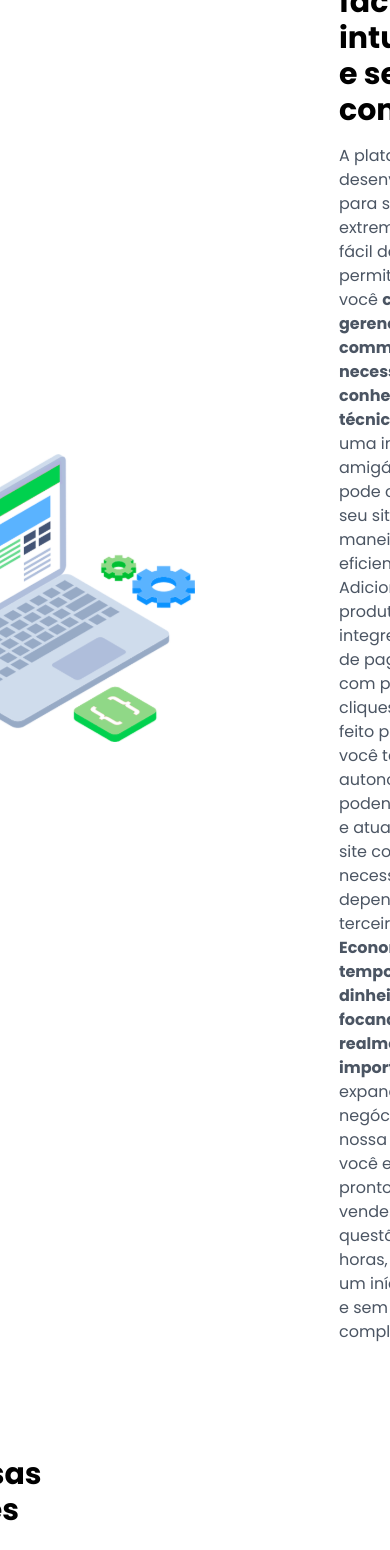
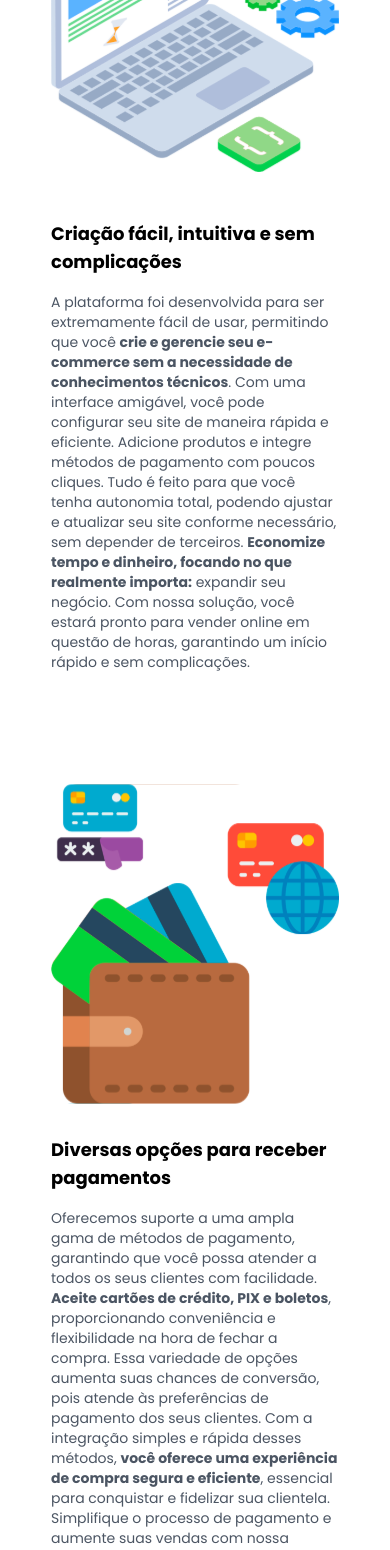
Before and after one commit to carolliie/lugenius_web, a React (Vite) app in the folder web/: page / in a window 390 px wide. Shown: the part 1594-3144 px from the top of the page. Built offline with nearby package versions, Linux system fonts and the light colour scheme.

Commit message:
fix: mobile functionalities alignment & images

```diff
--- a/web/src/components/Abas/Funcionalidades.jsx
+++ b/web/src/components/Abas/Funcionalidades.jsx
@@ -5,85 +5,89 @@ import Sobre from './Sobre';
 export default function Funcionalidades() {
     return (
         <div className="flex flex-col items-center justify-between space-y-8">
-            <div className="flex items-center justify-center w-3/5 space-x-36 space-y-20 mb-20">
-                <img src="src/assets/img/icone1.svg" alt="laptop" className="h-80 mb-4" />
-                <div className="w-1/2">
-                    <h2 className="text-start text-3xl font-bold mb-4">Criação fácil, intuitiva e sem complicações</h2>
-                    <p className="text-start text-gray-600">
+            <div className="flex flex-col lg:flex-row items-center justify-center w-3/5 mb-20 space-y-8 lg:space-y-0 lg:space-x-36">
+                <img src="src/assets/img/icone1.svg" alt="laptop" className="h-80" />
+                <div className="w-full lg:w-1/2 text-center lg:text-left max-[640px]:text-start">
+                    <h2 className="text-3xl font-bold mb-4 max-[640px]:text-lg">Criação fácil, intuitiva e sem complicações</h2>
+                    <p className="text-gray-600 max-[640px]:text-sm">
                         A plataforma foi desenvolvida para ser extremamente fácil de usar, permitindo que você <strong>crie e gerencie seu e-commerce sem a necessidade de conhecimentos técnicos</strong>. Com uma interface amigável, você pode configurar seu site de maneira rápida e eficiente. Adicione produtos e integre métodos de pagamento com poucos cliques.
                         Tudo é feito para que você tenha autonomia total, podendo ajustar e atualizar seu site conforme necessário, sem depender de terceiros. <strong>Economize tempo e dinheiro, focando no que realmente importa:</strong> expandir seu negócio. Com nossa solução, você estará pronto para vender online em questão de horas, garantindo um início rápido e sem complicações.
                     </p>
                 </div>
             </div>
 
-            <div className="flex items-center justify-center w-3/5 space-x-36 space-y-20 mb-20">
-                <div className="w-1/2">
-                    <h2 className="text-start text-3xl font-bold mb-4">Diversas opções para receber pagamentos</h2>
-                    <p className="text-start text-gray-600">
+            <div className="flex flex-col lg:flex-row items-center justify-center w-3/5 mb-20 space-y-8 lg:space-y-0 lg:space-x-36">
+                <img src="src/assets/img/icone2.svg" alt="laptop" className="h-80 lg:hidden" />
+                <div className="w-full lg:w-1/2 text-center lg:text-left lg:order-first max-[640px]:text-start">
+                    <h2 className="text-3xl font-bold mb-4 max-[640px]:text-lg">Diversas opções para receber pagamentos</h2>
+                    <p className="text-gray-600 max-[640px]:text-sm">
                         Oferecemos suporte a uma ampla gama de métodos de pagamento, garantindo que você possa atender a todos os seus clientes com facilidade. <strong>Aceite cartões de crédito, PIX e boletos</strong>, proporcionando conveniência e flexibilidade na hora de fechar a compra.
                         Essa variedade de opções aumenta suas chances de conversão, pois atende às preferências de pagamento dos seus clientes. Com a integração simples e rápida desses métodos, <strong>você oferece uma experiência de compra segura e eficiente</strong>, essencial para conquistar e fidelizar sua clientela. Simplifique o processo de pagamento e aumente suas vendas com nossa solução abrangente de e-commerce.
                     </p>
                 </div>
-                <img src="src/assets/img/icone2.svg" alt="laptop" className="h-80 mb-4" />
+                <img src="src/assets/img/icone2.svg" alt="laptop" className="h-80 max-[640px]:hidden" />
             </div>
 
-            <div className="flex items-center justify-center w-3/5 space-x-36 space-y-20 mb-20">
-                <img src="src/assets/img/icone3.svg" alt="laptop" className="h-80 mb-4" />
-                <div className="w-1/2">
-                    <h2 className="text-start text-3xl font-bold mb-4">Cálculo de envio automático</h2>
-                    <p className="text-start text-gray-600">
+            <div className="flex flex-col lg:flex-row items-center justify-center w-3/5 mb-20 space-y-8 lg:space-y-0 lg:space-x-36">
+                <img src="src/assets/img/icone3.svg" alt="laptop" className="h-80" />
+                <div className="w-full lg:w-1/2 text-center lg:text-left max-[640px]:text-start">
+                    <h2 className="text-3xl font-bold mb-4 max-[640px]:text-lgv">Cálculo de envio automático</h2>
+                    <p className="text-gray-600 max-[640px]:text-sm">
                         Facilite a logística do seu e-commerce com um sistema de cálculo de envio automatizado. Calculamos automaticamente os custos de envio com base no peso, dimensões e destino dos produtos, oferecendo aos seus clientes uma <strong>estimativa precisa e imediata dos custos de entrega.</strong>
                         Essa funcionalidade elimina a necessidade de cálculos manuais, <strong>reduzindo erros</strong> e garantindo que seus clientes tenham uma experiência de compra transparente e sem surpresas. Ao fornecer informações claras e precisas sobre o frete, você melhora a confiança do cliente e aumenta as chances de conversão. Simplifique a gestão de envios e ofereça um serviço eficiente e profissional com nossa solução de e-commerce.
                     </p>
                 </div>
             </div>
 
-            <div className="flex items-center justify-center w-3/5 space-x-36 space-y-20 mb-20">
-                <div className="w-1/2">
-                    <h2 className="text-start text-3xl font-bold mb-4">Relatório de vendas detalhados</h2>
-                    <p className="text-start text-gray-600">
+            <div className="flex flex-col lg:flex-row items-center justify-center w-3/5 mb-20 space-y-8 lg:space-y-0 lg:space-x-36">
+                <div className="w-full lg:w-1/2 text-center lg:text-left lg:order-first max-[640px]:text-start">
+                    <img src="src/assets/img/icone4.svg" alt="laptop" className="h-80 lg:hidden" />
+                    <h2 className="text-3xl font-bold mb-4 max-[640px]:text-lg">Relatório de vendas detalhados</h2>
+                    <p className="text-gray-600 max-[640px]:text-sm">
                         Mantenha-se informado e <strong>tome decisões estratégicas</strong> com nossos relatórios de vendas detalhados. Nossa plataforma oferece análises abrangentes do desempenho do seu e-commerce, permitindo que você acompanhe as vendas, identifique tendências e entenda o comportamento dos clientes.
                         Com gráficos intuitivos e dados precisos, você pode facilmente monitorar o progresso do seu negócio, ajustar suas estratégias e maximizar suas oportunidades de crescimento. Os relatórios incluem informações sobre produtos mais vendidos, receita gerada, e padrões de compra, fornecendo insights valiosos para aprimorar suas operações e campanhas de marketing. <strong>Transforme dados em ações concretas</strong> e impulsione o sucesso do seu e-commerce com nossa solução.
                     </p>
                 </div>
-                <img src="src/assets/img/icone4.svg" alt="laptop" className="h-80 mb-4" />
+                <img src="src/assets/img/icone4.svg" alt="laptop" className="h-80 max-[640px]:hidden" />
             </div>
 
-            <div className="flex items-center justify-center w-3/5 space-x-36 space-y-20 mb-20">
-                <img src="src/assets/img/icone5.svg" alt="laptop" className="h-80 mb-4" />
-                <div className="w-1/2">
-                    <h2 className="text-start text-3xl font-bold mb-4">Promoções e cupons de desconto</h2>
-                    <p className="text-start text-gray-600">
+            <div className="flex flex-col lg:flex-row items-center justify-center w-3/5 mb-20 space-y-8 lg:space-y-0 lg:space-x-36">
+                <img src="src/assets/img/icone5.svg" alt="laptop" className="h-80" />
+                <div className="w-full lg:w-1/2 text-center lg:text-left max-[640px]:text-start">
+                    <h2 className="text-3xl font-bold mb-4 max-[640px]:text-lg">Promoções e cupons de desconto</h2>
+                    <p className="text-gray-600 max-[640px]:text-sm">
                         Atraia e retenha clientes com nossa funcionalidade de promoções e cupons de desconto. A plataforma permite que você <strong>crie e gerencie promoções especiais e códigos de desconto de maneira fácil e eficaz.</strong> Personalize suas ofertas para diferentes campanhas, produtos ou períodos específicos, incentivando compras e aumentando a fidelidade do cliente.
                         Com a flexibilidade para ajustar descontos e promoções conforme suas estratégias de marketing, você pode direcionar vendas e aumentar o engajamento dos clientes. Ofereça descontos exclusivos para novos clientes, recompense os clientes fiéis com cupons de fidelidade, e aumente as vendas durante períodos sazonais com promoções atrativas. Maximize suas oportunidades de vendas e <strong>melhore a satisfação do cliente</strong> com nossa solução dinâmica de e-commerce.
                     </p>
                 </div>
             </div>
 
-            <div className="flex items-center justify-center w-3/5 space-x-36 space-y-20 mb-20">
-                <div className="w-1/2">
-                    <h2 className="text-start text-3xl font-bold mb-4">Gestão completa do seu E-commerce</h2>
-                    <p className="text-start text-gray-600">
+            <div className="flex flex-col lg:flex-row items-center justify-center w-3/5 mb-20 space-y-8 lg:space-y-0 lg:space-x-36">
+                <div className="w-full lg:w-1/2 text-center lg:text-left lg:order-first max-[640px]:text-start">
+                    <img src="src/assets/img/icone6.svg" alt="laptop" className="h-80 lg:hidden" />
+                    <h2 className="text-3xl font-bold mb-4 max-[640px]:text-lg">Gestão completa do seu E-commerce</h2>
+                    <p className="text-gray-600 max-[640px]:text-sm">
                         Simplifique a administração do seu negócio com uma solução de gestão completa. <strong>lntegramos todas as ferramentas essenciais para gerenciar vendas, estoque e contas de clientes em um único lugar.</strong> Controle suas operações de maneira eficiente, economizando tempo e reduzindo a complexidade da gestão do seu loja on-line.
                         Com a gestão de vendas, <strong>você pode acompanhar pedidos, processar pagamentos e monitorar o status de entrega com facilidade.</strong> A gestão de estoque permite que você mantenha um controle preciso dos seus produtos. Além disso, gerencie as contas dos seus clientes, facilitando o acompanhamento de históricos de compra e preferências.
                         Nossa solução oferece tudo o que você precisa para operar seu e-commerce de forma integrada e eficiente, permitindo que você se concentre no crescimento do seu negócio.
                     </p>
                 </div>
-                <img src="src/assets/img/icone6.svg" alt="laptop" className="h-80 mb-4" />
+                <img src="src/assets/img/icone6.svg" alt="laptop" className="h-80 max-[640px]:hidden" />
             </div>
 
-            <div className="flex items-center justify-center w-3/5 space-x-36 space-y-20">
-                <img src="src/assets/img/icone7.svg" alt="laptop" className="h-80 mb-4" />
-                <div className="w-1/2">
-                    <h2 className="text-start text-3xl font-bold mb-4">Aplicativo no celular para gerenciamento</h2>
-                    <p className="text-start text-gray-600">
+            <div className="flex flex-col lg:flex-row items-center justify-center w-3/5 space-y-8 lg:space-y-0 lg:space-x-36">
+                <img src="src/assets/img/icone7.svg" alt="laptop" className="h-80" />
+                <div className="w-full lg:w-1/2 text-center lg:text-left max-[640px]:text-start">
+                    <h2 className="text-3xl font-bold mb-4 max-[640px]:text-lg">Aplicativo no celular para gerenciamento</h2>
+                    <p className="text-gray-600 max-[640px]:text-sm">
                         Controle seu e-commerce na palma da mão com um aplicativo móvel de gestão. Com ele, <strong>você pode gerenciar todas as operações do seu negócio de qualquer lugar e a qualquer hora.</strong> Acompanhe vendas, atualize o estoque, processe pedidos e acesse relatórios detalhados diretamente do seu smartphone ou tablet.
                         O aplicativo oferece uma interface amigável e funcionalidades completas, garantindo que você tenha toda a flexibilidade necessária para administrar seu e-commerce enquanto está em movimento. Receba notificações em tempo real sobre novas vendas, pedidos e atualizações importantes, permitindo que você tome decisões rápidas e informadas.
                         Dessa forma, <strong>você nunca perde o controle do seu negócio</strong>, podendo gerenciar tudo de maneira eficiente e conveniente, onde quer que esteja. Maximize sua produtividade e mantenha-se conectado a sua loja com nosso aplicativo de gestão.
                     </p>
                 </div>
+            </div>
 
-            </div>
+
 
             <div>
                 <div className="flex flex-col items-center justify-center min-h-screen w-full p-20 bg-[#E7FAEA] mt-20">
@@ -105,8 +109,8 @@ export default function Funcionalidades() {
                 </div>
             </div>
 
-            <Ajuda/>
-            <Sobre/>
+            <Ajuda />
+            <Sobre />
         </div>
     );
 }
```
